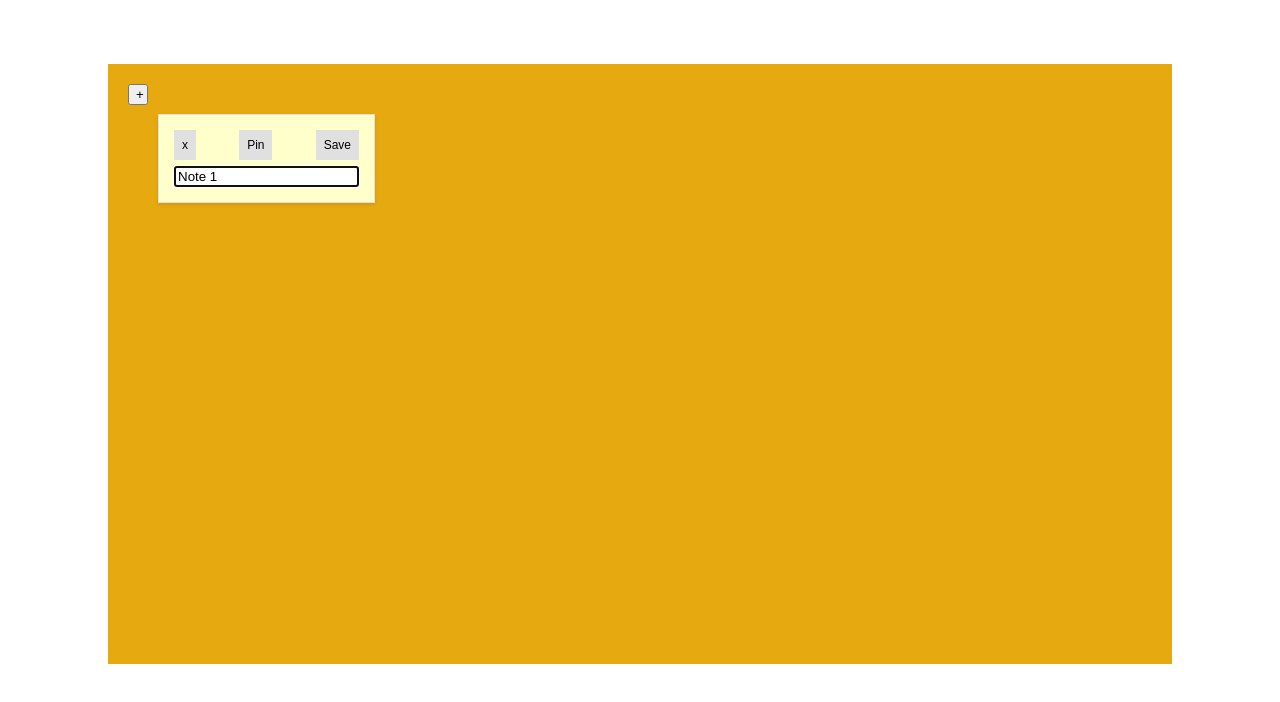
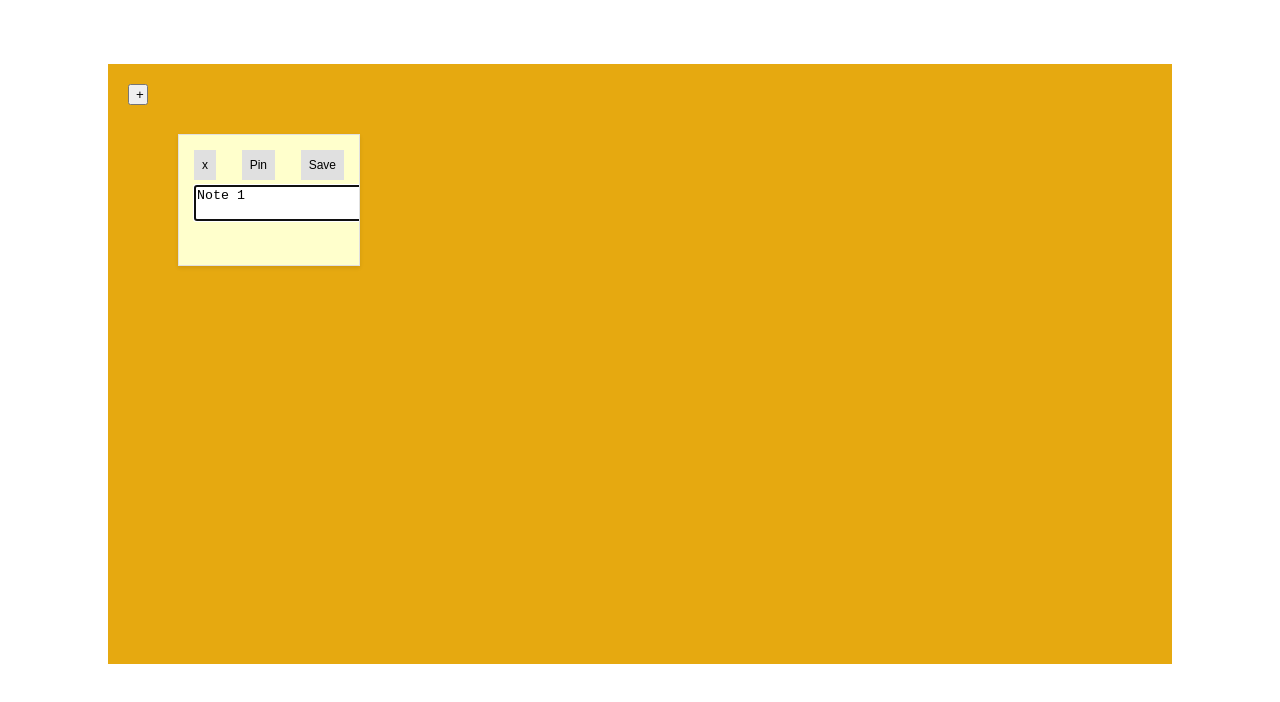
Before and after one commit to starydv7/assignment-2, a React (Create React App) app: page / in a window 1280 px wide. Both pictures are taken after a click on the element "Note 1". Shown: the top 702 px of the page. Built offline with nearby package versions, Linux system fonts and the light colour scheme.

Commit message:
update drag and drop and css

```diff
--- a/package.json
+++ b/package.json
@@ -6,8 +6,10 @@
     "@testing-library/jest-dom": "^5.17.0",
     "@testing-library/react": "^13.4.0",
     "@testing-library/user-event": "^13.5.0",
+    "jquery": "^3.7.1",
     "react": "^18.2.0",
     "react-dom": "^18.2.0",
+    "react-draggable": "^4.4.6",
     "react-scripts": "5.0.1",
     "web-vitals": "^2.1.4"
   },
--- a/src/App.css
+++ b/src/App.css
@@ -25,6 +25,8 @@
   overflow: hidden;
   box-shadow: 0px 2px 4px rgba(0, 0, 0, 0.1);
   transition: all 0.3s ease-in-out;
+  width: 100px;  /* Adjusted width */
+  height: 100px; /* Adjusted height */
 }
 
 .sticky-note.pinned {
--- a/src/App.js
+++ b/src/App.js
@@ -1,11 +1,28 @@
 import React, { useState, useRef, useEffect } from 'react';
+import Draggable from 'react-draggable';
 import './App.css';
 
 const App = () => {
-  const noticeBoardRef = useRef(null);
   const [notes, setNotes] = useState([
     { id: 1, text: 'Note 1', x: 50, y: 50, pinned: false, width: 150, height: 100 },
   ]);
+  const [boardPosition, setBoardPosition] = useState({ x: 0, y: 0 });
+
+  const boardRef = useRef(null);
+
+  useEffect(() => {
+    const updateBoardPosition = () => {
+      const boardRect = boardRef.current.getBoundingClientRect();
+      setBoardPosition({ x: boardRect.left, y: boardRect.top });
+    };
+
+    window.addEventListener('resize', updateBoardPosition);
+    updateBoardPosition(); // Initial position
+
+    return () => {
+      window.removeEventListener('resize', updateBoardPosition);
+    };
+  }, []);
 
   const addNote = () => {
     const newNote = {
@@ -32,41 +49,12 @@ const App = () => {
     );
   };
 
-  const handleDragStart = (e, id) => {
-    const note = notes.find((n) => n.id === id);
-    e.dataTransfer.setData('text/plain', id.toString());
-    e.dataTransfer.setDragImage(e.target, note.width / 2, note.height / 2);
-  };
-
-  const handleDrop = (e) => {
-    e.preventDefault();
-    const id = parseInt(e.dataTransfer.getData('text/plain'), 10);
-    const note = notes.find((n) => n.id === id);
-    if (note) {
-      const x = e.clientX - note.width / 2;
-      const y = e.clientY - note.height / 2;
-      handleDrag(id, x, y);
-    }
-  };
-
-  const handleDrag = (id, x, y) => {
-    // Use requestAnimationFrame for smoother drag
-    requestAnimationFrame(() => {
-      setNotes(
-        notes.map((note) => (note.id === id ? { ...note, x, y } : note))
-      );
-    });
-  };
-
-  const handleEdit = (id, e) => {
-    // Check if the left mouse button is clicked (button value 0) and if it's not a drag event
-    if (e.button === 0 && !dragItem.current) {
+  const handleEdit = (id) => {
     setNotes(
       notes.map((note) =>
         note.id === id ? { ...note, editing: !note.editing } : note
       )
     );
-    }
   };
 
   const handleEditChange = (id, newText) => {
@@ -85,96 +73,66 @@ const App = () => {
     );
   };
 
-  const dragItem = useRef(null);
-
-  useEffect(() => {
-    const noticeBoard = noticeBoardRef.current;
-
-    const handleMouseDown = (e) => {
-      const id = parseInt(e.target.getAttribute('data-id'), 10);
-      const note = notes.find((n) => n.id === id);
-
-      if (note && !note.pinned) {
-        const offsetX = e.clientX - note.x;
-        const offsetY = e.clientY - note.y;
-
-        dragItem.current = { id, width: note.width, height: note.height, offsetX, offsetY };
-        document.addEventListener('mousemove', handleMouseMove);
-        document.addEventListener('mouseup', handleMouseUp);
-      }
-    };
-
-    const handleMouseMove = (e) => {
-      if (dragItem.current) {
-        const boundingRect = noticeBoard.getBoundingClientRect();
-        const x = e.clientX - boundingRect.left - dragItem.current.offsetX;
-        const y = e.clientY - boundingRect.top - dragItem.current.offsetY;
-
-        const maxX = boundingRect.width - dragItem.current.width;
-        const maxY = boundingRect.height - dragItem.current.height;
-
-        const boundedX = Math.min(Math.max(x, 0), maxX);
-        const boundedY = Math.min(Math.max(y, 0), maxY);
-
-        handleDrag(dragItem.current.id, boundedX, boundedY);
-      }
-    };
-
-    const handleMouseUp = () => {
-      dragItem.current = null;
-      document.removeEventListener('mousemove', handleMouseMove);
-      document.removeEventListener('mouseup', handleMouseUp);
-    };
-
-    noticeBoard.addEventListener('mousedown', handleMouseDown);
-
-    return () => {
-      noticeBoard.removeEventListener('mousedown', handleMouseDown);
-      document.removeEventListener('mousemove', handleMouseMove);
-      document.removeEventListener('mouseup', handleMouseUp);
-    };
-  }, [notes]);
-
   return (
-    <div className="notice-board" ref={noticeBoardRef} onDrop={handleDrop} onDragOver={(e) => e.preventDefault()}>
+    <div
+    className="notice-board"
+    ref={boardRef}
+    style={{ position: 'relative', overflow: 'hidden' }}
+  >
     <button className="add-button" onClick={addNote}>
       +
     </button>
     {notes.map((note) => (
+      <Draggable
+      key={note.id}
+      defaultPosition={{ x: note.x, y: note.y }}
+      onStart={(e, data) => handleEditBlur(note.id)}
+      onDrag={(e, data) => {
+        if (note.pinned) {
+          // If the note is pinned, prevent dragging
+          data.x = 0;
+          data.y = 0;
+        }
+      }}
+      onStop={(e, data) => {
+        if (note.pinned) {
+
+          setNotes((prevNotes) =>
+            prevNotes.map((prevNote) =>
+              prevNote.id === note.id ? { ...prevNote, x: 0, y: 0 } : prevNote
+            )
+          );
+        }
+      }}
+      draggable={!note.pinned}
+      >
         <div
-          key={note.id}
           className={`sticky-note ${note.pinned ? 'pinned' : ''}`}
-          style={{ top: note.y, left: note.x, transition: 'left 0.3s, top 0.3s' }}
-          draggable={!note.pinned}
-          onDragStart={(e) => {
-            handleDragStart(e, note.id);
-            dragItem.current = note;
-          }}
-          data-id={note.id}
+          style={{ width: note.width, height: note.height }}
         >
           <div className="controls">
             <button onClick={() => deleteNote(note.id)}>x</button>
             <button onClick={() => togglePin(note.id)}>
               {note.pinned ? 'Unpin' : 'Pin'}
             </button>
-            <button onClick={(e) => handleEdit(note.id, e)}>
+            <button onClick={() => handleEdit(note.id)}>
               {note.editing ? 'Save' : 'Edit'}
             </button>
           </div>
           {note.editing ? (
-            <input
-              type="text"
+            <textarea
               value={note.text}
               onChange={(e) => handleEditChange(note.id, e.target.value)}
               onBlur={() => handleEditBlur(note.id)}
               autoFocus
             />
           ) : (
-            <div className="note-content" onClick={(e) => handleEdit(note.id, e)}>
+            <div className="note-content" onClick={() => handleEdit(note.id)}>
               {note.text}
             </div>
           )}
         </div>
+      </Draggable>
     ))}
   </div>
   );
```
Also changed, not shown: 1 other file (tests, documents, lock files or other folders). Lines whose indentation alone changed are shown as unchanged.
